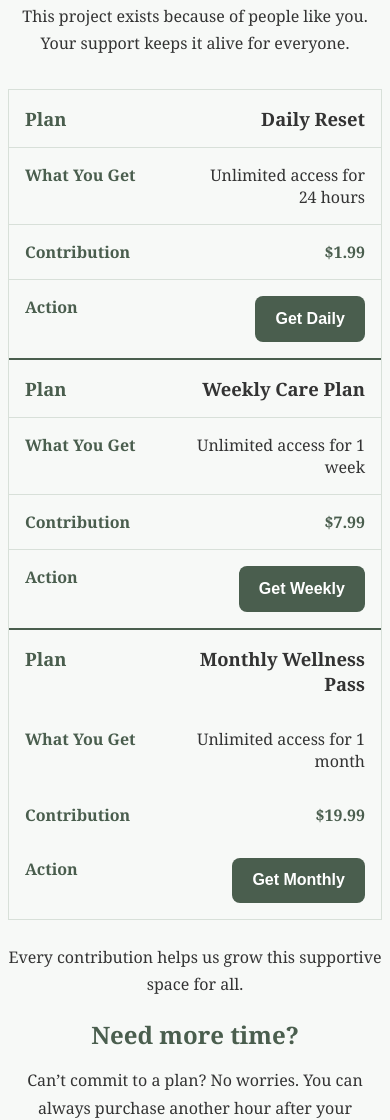
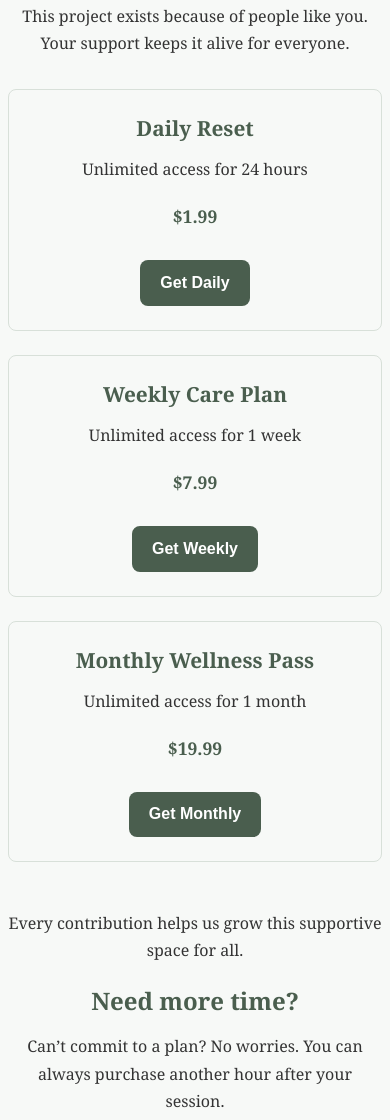
Before and after one commit to dellertson/Sessions-With-Sage, a website: page public/index.html in a window 390 px wide. Shown: the part 1207-2327 px from the top of the page. Drawn offline with Linux system fonts and the light colour scheme; a script that the page names is missing.

Commit message:
Update style.css
Refined UX

```diff
--- a/public/style.css
+++ b/public/style.css
@@ -91,7 +91,11 @@ p, .feature-list li {
 .feature-list li { margin-bottom: 0.75rem; }
 .quote { font-style: italic; color: var(--primary); margin: 2rem 0; font-size: 1.2rem; font-weight: bold; }
 .button-group { display: flex; justify-content: center; gap: 1rem; margin-top: 2rem; flex-wrap: wrap; }
-.btn { display: inline-block; padding: 1rem 2rem; font-size: 1.1rem; border-radius: 8px; text-decoration: none; font-weight: bold; cursor: pointer; border: 1px solid transparent; transition: all 0.3s; }
+.btn { display: inline-block; padding: 1rem 2rem; font-size: 1.1rem; border-radius: 8px; text-decoration: none; font-weight: bold; cursor: pointer; border: 1px solid transparent; transition: all 0.2s ease-in-out; }
+.btn:active {
+  transform: translateY(2px); /* UX Improvement: Gives buttons a 'pressed' feel */
+  filter: brightness(0.95);
+}
 .btn-primary { background: var(--button-bg); color: var(--button-text); }
 .btn-primary:hover { background: var(--button-hover-bg); transform: translateY(-2px); }
 .btn-secondary { background: var(--secondary-button-bg); color: var(--secondary-button-text); border-color: var(--border); }
@@ -220,7 +224,7 @@ body.dark .footer { color: #aaa; }
 
 /*
  ============================================
-  MOBILE RESPONSIVE STYLES
+  MOBILE RESPONSIVE STYLES (REFINED)
  ============================================
 */
 @media (max-width: 768px) {
@@ -245,43 +249,38 @@ body.dark .footer { color: #aaa; }
     font-size: 1rem;
   }
 
-  /* Responsive Pricing Table */
-  .pricing-table {
-    border: 1px solid var(--border);
-    border-radius: 8px;
-  }
+  /* --- NEW & IMPROVED Responsive Pricing Table --- */
   .pricing-table thead {
-    display: none; /* Hide table header on mobile */
+    display: none; /* Hide the header on mobile */
   }
   .pricing-table tr {
     display: block;
-    border-bottom: 2px solid var(--primary);
-  }
-  .pricing-table tr:last-child {
-    border-bottom: none;
+    border: 1px solid var(--border);
+    border-radius: 8px;
+    margin-bottom: 1.5rem;
+    padding: 1rem;
   }
   .pricing-table td {
     display: block;
-    text-align: right; /* Align content to the right */
-    padding-left: 50%; /* Create space for the label */
-    position: relative;
-    border-bottom: 1px solid var(--border);
-  }
-  .pricing-table td:last-child {
-    border-bottom: none;
+    text-align: center; /* Center align all content */
+    padding: 0.5rem;
+    border-bottom: none; /* Remove the lines between cells */
   }
   .pricing-table td::before {
-    content: attr(data-label); /* Use data-label for the heading */
-    position: absolute;
-    left: 1rem;
-    width: calc(50% - 2rem);
-    text-align: left;
+    /* Hide the old label system */
+    content: "";
+    display: none;
+  }
+  .pricing-table .plan-name {
+    font-size: 1.3rem; /* Make the plan name a clear title */
     font-weight: bold;
     color: var(--primary);
   }
+  .pricing-table .plan-price {
+    font-size: 1.1rem;
+    margin: 0.5rem 0;
+  }
   .pricing-table .plan-action {
-    text-align: right;
-    padding-top: 1rem;
-    padding-bottom: 1rem;
+    margin-top: 1rem;
   }
 }
```
